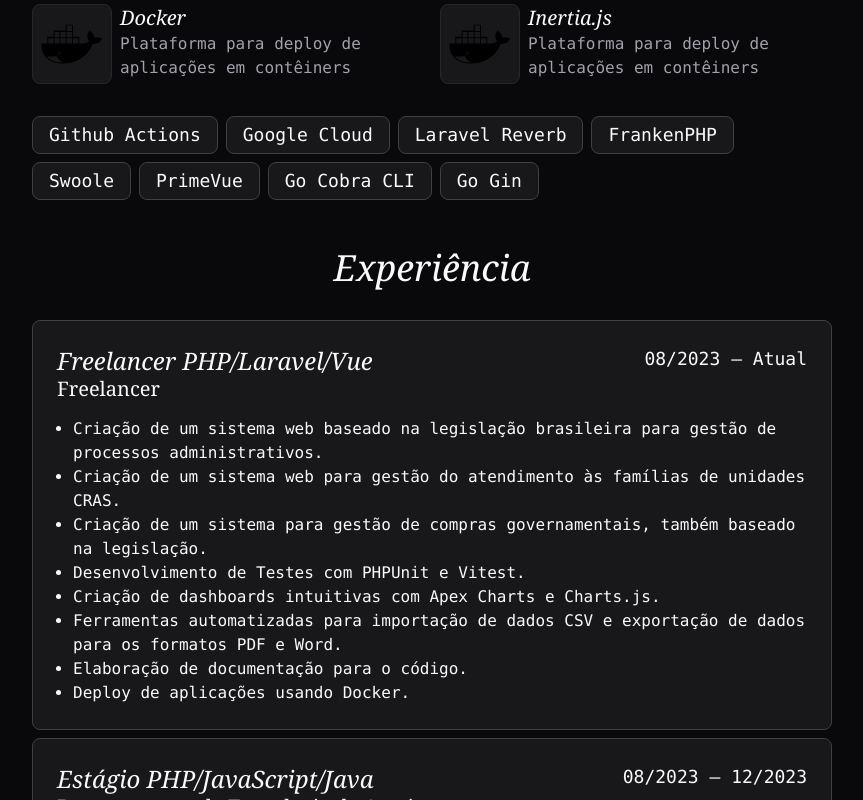
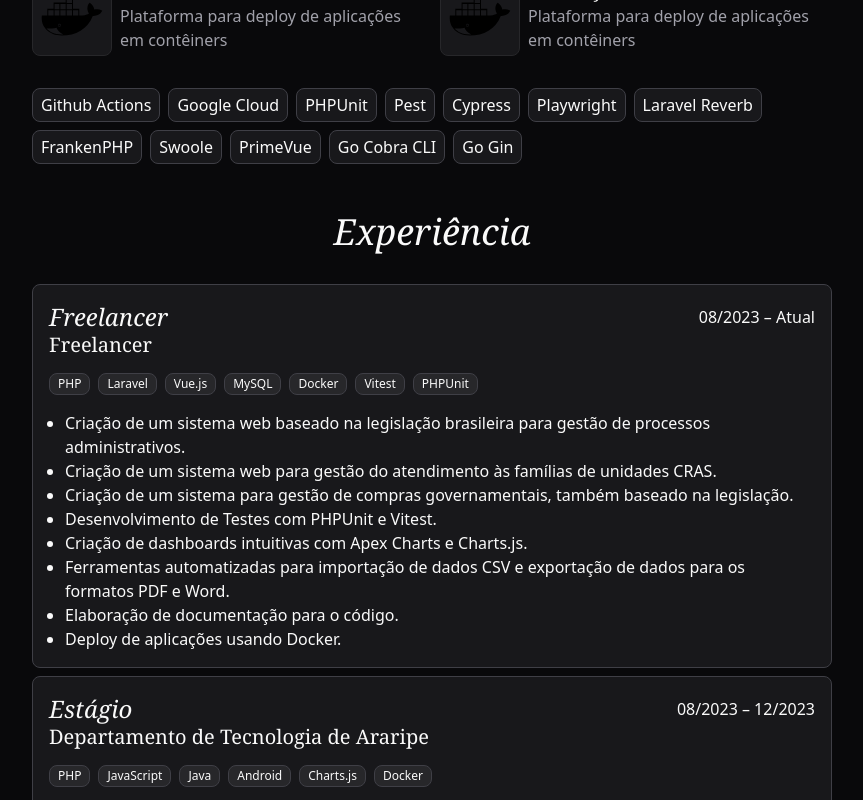
Before and after one commit to victor-renan/portfolio, a Vue app: page / in a window 1280 px wide. Shown: the part 860-1660 px from the top of the page, without its empty margins (208-1071 px from the left). Built offline with nearby package versions, Linux system fonts and the light colour scheme.

Commit message:
feat: tags for experience

```diff
--- a/src/App.vue
+++ b/src/App.vue
@@ -80,6 +80,10 @@
 const tagsItems = [
   'Github Actions',
   'Google Cloud',
+  'PHPUnit',
+  'Pest',
+  'Cypress',
+  'Playwright',
   'Laravel Reverb',
   'FrankenPHP',
   'Swoole',
@@ -120,7 +124,7 @@
       </ul>
       <ul class="flex flex-wrap gap-2">
         <li v-for="item in tagsItems">
-          <div class="px-4 py-1 rounded-lg bg-bg-surface-2 border border-bg-surface-4">
+          <div class="px-2 py-1 text-base rounded-lg bg-bg-surface-2 border border-bg-surface-4">
             {{ item }}
           </div>
         </li>
@@ -131,15 +135,22 @@
       <h2 class="title mb-8">{{ $t('experience.title') }}</h2>
       <ul class="flex flex-col gap-2 text-left">
         <li v-for="item in $tm('experience.items')">
-          <div class="p-6 rounded-lg bg-bg-surface-2 border border-bg-surface-4 font-serif ">
-            <div class="flex justify-between">
-              <h3 class="text-2xl italic font-medium">{{ item.title }}</h3>
-              <p class="font-mono">{{ item.date }}</p>
+          <div class="p-4 rounded-lg bg-bg-surface-2 border border-bg-surface-4">
+            <div class="flex flex-wrap items-center justify-between">
+              <h3 class="text-2xl italic font-medium font-serif">{{ item.title }}</h3>
+              <p class="text-base">{{ item.date }}</p>
             </div>
             <div>
-              <p class="text-xl leading-6">{{ item.company }}</p>
+              <p class="text-xl leading-6 font-serif">{{ item.company }}</p>
             </div>
-            <div class="font-mono text-base mt-4">
+            <ul class="flex flex-wrap gap-2 my-4">
+              <li v-for="tag in item.tags">
+                <div class="px-2 py-0.5 rounded-lg bg-bg-surface-3 border border-bg-surface-4 text-xs">
+                  {{ tag }}
+                </div>
+              </li>
+            </ul>
+            <div class="text-base">
               <ul class="list-disc ml-4">
                 <li v-for="task in item.tasks">{{ task }}</li>
               </ul>
--- a/src/assets/css/styles.css
+++ b/src/assets/css/styles.css
@@ -40,7 +40,7 @@
 }
 
 body {
-  @apply text-lg font-mono bg-bg-surface text-fg-main transition-colors duration-300;
+  @apply text-lg bg-bg-surface text-fg-main transition-colors duration-300;
 }
 
 img {
--- a/src/i18n/locales/pt.json
+++ b/src/i18n/locales/pt.json
@@ -45,7 +45,7 @@
     "title": "Experiência",
     "items": [
       {
-        "title": "Freelancer PHP/Laravel/Vue",
+        "title": "Freelancer",
         "date": "08/2023 – Atual",
         "company": "Freelancer",
         "tasks": [
@@ -57,10 +57,11 @@
           "Ferramentas automatizadas para importação de dados CSV e exportação de dados para os formatos PDF e Word.",
           "Elaboração de documentação para o código.",
           "Deploy de aplicações usando Docker."
-        ]
+        ],
+        "tags": ["PHP", "Laravel", "Vue.js", "MySQL", "Docker", "Vitest", "PHPUnit"]
       },
       {
-        "title": "Estágio PHP/JavaScript/Java",
+        "title": "Estágio",
         "date": "08/2023 – 12/2023",
         "company": "Departamento de Tecnologia de Araripe",
         "tasks": [
@@ -69,16 +70,18 @@
           "Criação de dashboards intuitivas com Charts.js.",
           "Criação de uma aplicação Java Android para a gestão de chamados.",
           "Orquestração de containers e deploy de aplicações usando Docker."
-        ]
+        ],
+        "tags": ["PHP", "JavaScript", "Java", "Android", "Charts.js", "Docker"]
       },
       {
-        "title": "Educacional e Científica Javascript/C++",
+        "title": "Educacional e Científica",
         "date": "02/2021 – 12/2023",
         "company": "E.E.E.P. Valter Nunes de Alencar",
         "tasks": [
           "Desenvolvimento do projeto científico MyBITS premiado regionalmente na cidade de Crato - CE e disputante em Fortaleza - CE na categoria Robótica e Automação das TICs.",
           "Desenvolvimento do projeto científico MeGuia.ai, disputante na categoria de Robótica e Automação das TICs em Crato-CE."
-        ]
+        ],
+        "tags": ["JavaScript", "C++", "Robótica", "TICs"]
       }
     ]
   },
```
